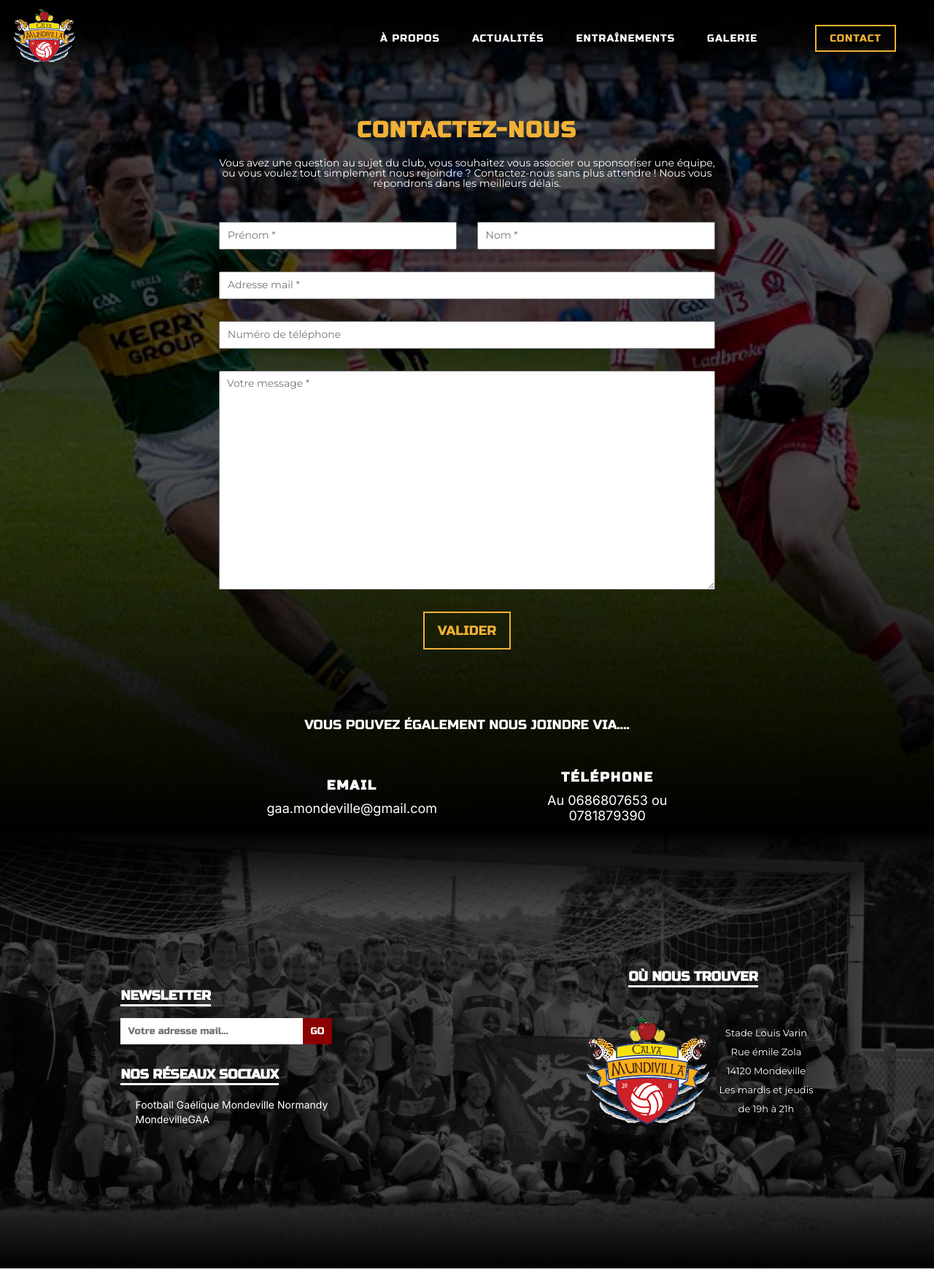
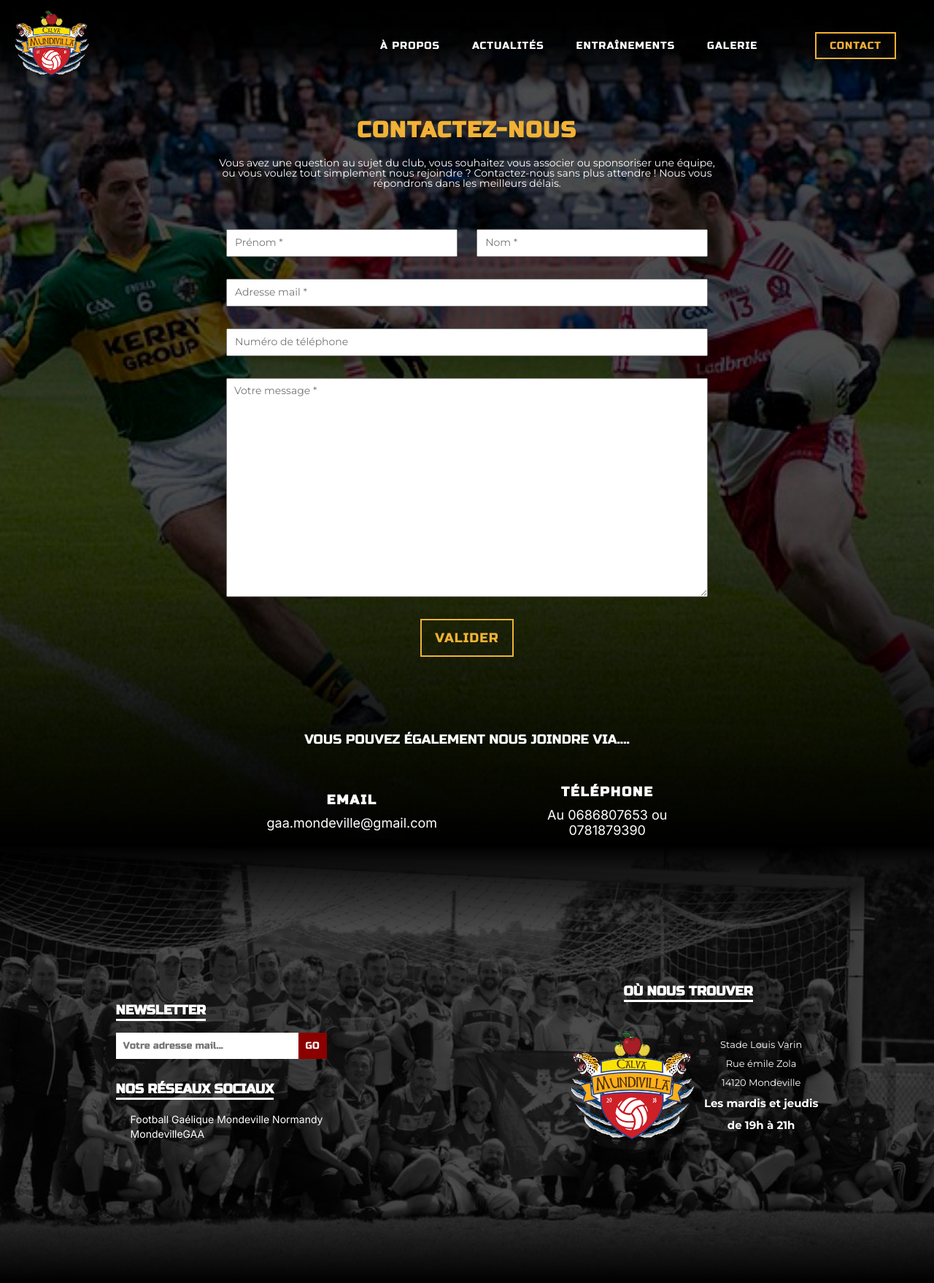
Before and after one commit to marieoc/mondeville-gaelic-next, a Next.js app: page /contact in a window 1280 px wide. Shown: the whole page at 73% size. Built offline with nearby package versions, Linux system fonts and the light colour scheme.

Commit message:
added scrollEffect on homepage + modified name inputs on contact page

```diff
--- a/app/contact/page.jsx
+++ b/app/contact/page.jsx
@@ -1,6 +1,7 @@
-import React from 'react'
+import React from 'react';
 
 const Contact = () => {
+
   return (
     <main className="contact-page__wrapper flex flex-col align-items">
       <div className="bg-image w-full"></div>
--- a/app/layout.jsx
+++ b/app/layout.jsx
@@ -13,8 +13,11 @@ export const metadata = {
 export default function RootLayout({ children }) {
   return (
     <html lang="en">
-      <body className={inter.className}>
-      <link rel="stylesheet" href="https://cdnjs.cloudflare.com/ajax/libs/font-awesome/6.4.2/css/all.min.css" integrity="sha512-z3gLpd7yknf1YoNbCzqRKc4qyor8gaKU1qmn+CShxbuBusANI9QpRohGBreCFkKxLhei6S9CQXFEbbKuqLg0DA==" crossorigin="anonymous" referrerpolicy="no-referrer" />
+      <body
+        suppressHydrationWarning={true}
+        className={inter.className}
+      >
+        <link rel="stylesheet" href="https://cdnjs.cloudflare.com/ajax/libs/font-awesome/6.4.2/css/all.min.css" integrity="sha512-z3gLpd7yknf1YoNbCzqRKc4qyor8gaKU1qmn+CShxbuBusANI9QpRohGBreCFkKxLhei6S9CQXFEbbKuqLg0DA==" crossOrigin="anonymous" referrerPolicy="no-referrer" />
         <Nav />
         {children}
         <Footer />
--- a/components/Footer/Footer.jsx
+++ b/components/Footer/Footer.jsx
@@ -65,7 +65,7 @@ const Footer = () => {
             <p>Stade Louis Varin<br/>
               Rue émile Zola<br/>
               14120 Mondeville</p>
-            <p>Les mardis et jeudis<br />
+            <p className="bold">Les mardis et jeudis<br />
               de 19h à 21h</p>
           </div>
         </div>
--- a/components/Nav/Nav.jsx
+++ b/components/Nav/Nav.jsx
@@ -17,8 +17,8 @@ const Nav = () => {
         <Image
           src="/img/logo1.png"
           alt="Logo"
-          width={100}
-          height={100}
+          width={120}
+          height={120}
         />
       </Link>
 
--- a/public/css/_mixins.scss
+++ b/public/css/_mixins.scss
@@ -46,6 +46,7 @@
 /* FOR CONTACT BUTTON */
 @mixin border-button-effect {
     .border-button-effect {
+        letter-spacing: .1rem;
         padding: 1rem 2rem;
         position: relative;
         border: 2px solid transparent;
--- a/public/css/globals.css
+++ b/public/css/globals.css
@@ -87,7 +87,7 @@ a {
   align-items: center;
 }
 
-justify-content {
+.justify-content {
   justify-content: center;
 }
 
@@ -131,7 +131,8 @@ body {
 
 /* NAV */
 header {
-  width: 100vw;
+  max-width: 100%;
+  width: 100%;
   position: absolute; /* or fixed ? */
   z-index: 5;
   font-size: 1.4rem;
@@ -174,7 +175,7 @@ header {
   z-index: 1;
   top: 0;
   left: 0;
-  width: 100vw;
+  width: 100%;
   height: 100vh;
   background-color: rgba(0, 0, 0, 0.9);
   font-size: 1.4rem;
@@ -191,6 +192,7 @@ header {
   margin: 2rem 0;
 }
 .mobile_navbar .contact_btn_wrapper .border-button-effect {
+  letter-spacing: 0.1rem;
   padding: 1rem 2rem;
   position: relative;
   border: 2px solid transparent;
@@ -327,6 +329,7 @@ header {
   margin: 0 5rem;
 }
 .desktop_navbar .contact_btn_wrapper .border-button-effect {
+  letter-spacing: 0.1rem;
   padding: 1rem 2rem;
   position: relative;
   border: 2px solid transparent;
@@ -355,7 +358,7 @@ header {
 
 /* FOOTER */
 footer {
-  width: 100vw;
+  width: 100%;
   padding: 80px 0;
   position: relative;
   background-color: rgba(0, 0, 0, 0.7);
@@ -469,14 +472,31 @@ footer .social_media_icons_wrapper .insta-link:hover .fa-square-instagram {
   line-height: 2;
   font-size: 1.3rem;
 }
+.footer-info__content .bold {
+  font-size: 1.5rem;
+  font-weight: 700;
+}
+
+/* SCROLL EFFECT */
+.reveal {
+  position: relative;
+  transform: translateY(50px);
+  opacity: 0;
+  transition: all 2s ease;
+}
+
+.reveal.active {
+  transform: translateY(0px);
+  opacity: 1;
+}
 
 /* MAIN */
 .home_page__wrapper {
-  width: 100vw;
+  width: 100%;
 }
 
 .homepage_bg {
-  width: 100vw;
+  width: 100%;
   height: 100vh;
   background: url("/img/bg1.jpeg");
   background-repeat: no-repeat;
@@ -517,8 +537,13 @@ footer .social_media_icons_wrapper .insta-link:hover .fa-square-instagram {
 h2 {
   padding: 1.5rem 3rem;
   margin-bottom: 2rem;
-  font-size: 2.5rem;
+  font-size: 1.8rem;
   color: #fff;
+}
+@media (min-width: 780px) {
+  h2 {
+    font-size: 2.5rem;
+  }
 }
 
 /* NEWS */
@@ -667,9 +692,10 @@ h2 {
 }
 .sponsors_section__wrapper p {
   font-family: "Montserrat";
+  text-align: center;
   font-size: 1.3rem;
   color: #fff;
-  margin: 2rem 0;
+  margin: 2rem;
 }
 .sponsors_section__wrapper .linear-gradient-black-top {
   position: absolute;
@@ -730,7 +756,7 @@ h2 {
 
 /* CONTACT PAGE */
 .contact-page__wrapper {
-  width: 100vw;
+  width: 100%;
   background: rgba(0, 0, 0, 0.7);
   position: relative;
 }
@@ -806,7 +832,7 @@ h2 {
 .contact-page__wrapper .contact-form {
   width: 100%;
   max-width: 700px;
-  padding: 1rem;
+  padding: 2rem;
   margin-bottom: 4rem;
 }
 .contact-page__wrapper .contact-form label,
@@ -826,7 +852,7 @@ h2 {
   min-height: 300px;
   resize: vertical;
 }
-@media (min-width: 780px) {
+@media (min-width: 590px) {
   .contact-page__wrapper .contact-form .name-input__wrapper {
     justify-content: space-between;
   }
@@ -838,6 +864,7 @@ h2 {
   padding: 1rem;
 }
 .contact-page__wrapper .contact-form .border-button-effect {
+  letter-spacing: 0.1rem;
   padding: 1rem 2rem;
   position: relative;
   border: 2px solid transparent;
--- a/public/css/globals.scss
+++ b/public/css/globals.scss
@@ -51,7 +51,7 @@ a {
     align-items: center;
 }
 
-justify-content {
+.justify-content {
     justify-content: center;
 }
 
@@ -95,9 +95,11 @@ body {
 }
 
 
+
 /* NAV */
 header {
-    width: 100vw;
+    max-width :100%;
+    width: 100%;
     position: absolute; /* or fixed ? */
     z-index: 5;
     font-size: 1.4rem;
@@ -138,7 +140,7 @@ header {
     z-index: 1;
     top: 0;
     left: 0;
-    width: 100vw;
+    width: 100%;
     height: 100vh;
     background-color: rgba(0,0,0,.9);
     font-size: 1.4rem;
@@ -285,7 +287,7 @@ header {
 
 /* FOOTER */
 footer {
-    width: 100vw;
+    width: 100%;
     padding: 80px 0;
     position: relative;
     background-color: rgba(0,0,0,.7);
@@ -403,19 +405,36 @@ footer {
     font-family: 'Montserrat';
     line-height: 2;
     font-size: 1.3rem;
+
+    .bold {
+        font-size: 1.5rem;
+        font-weight: 700;
+    }
 }
 
+/* SCROLL EFFECT */
+.reveal {
+    position: relative;
+    transform: translateY(50px);
+    opacity: 0;
+    transition: all 2s ease;
+}
+
+.reveal.active {
+    transform: translateY(0px);
+    opacity: 1;
+}
 
 
 
 
 /* MAIN */
 .home_page__wrapper {
-    width: 100vw;
+    width: 100%;
 }
 
 .homepage_bg {
-    width: 100vw;
+    width: 100%;
     height: 100vh;
     background: url('/img/bg1.jpeg');
     background-repeat: no-repeat;
@@ -442,8 +461,12 @@ footer {
 h2 {
     padding: 1.5rem 3rem;
     margin-bottom: 2rem;
-    font-size: 2.5rem;
+    font-size: 1.8rem;
     color: #fff;
+
+    @media (min-width: breakpoints.$large_tablet) {
+        font-size: 2.5rem;
+    }
 }
 
 
@@ -527,9 +550,10 @@ h2 {
     }
     p {
         font-family: 'Montserrat';
+        text-align: center;
         font-size: 1.3rem;
         color: #fff;
-        margin: 2rem 0;
+        margin: 2rem;
     }
 
     @include mixins.linear-gradient-black();
@@ -581,7 +605,7 @@ h2 {
 
 /* CONTACT PAGE */
 .contact-page__wrapper {
-    width: 100vw;
+    width: 100%;
     background: rgba(0,0,0,0.7);
     position: relative;
 
@@ -643,7 +667,7 @@ h2 {
     .contact-form {
         width: 100%;
         max-width: 700px;
-        padding: 1rem;
+        padding: 2rem;
         margin-bottom: 4rem;
 
         label,
@@ -667,7 +691,7 @@ h2 {
             resize: vertical;
         }
 
-        @media (min-width: breakpoints.$large_tablet) {
+        @media (min-width: breakpoints.$tablet) {
             .name-input__wrapper {
                 justify-content: space-between;
             }
```
Also changed, not shown: app/page.jsx (+36 -8 lines), 1 other file (tests, documents, lock files or other folders).
